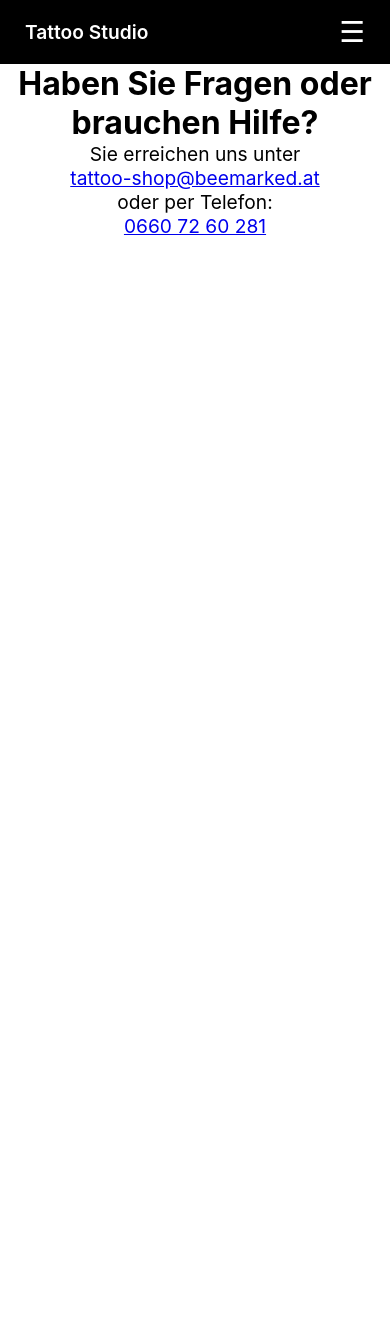
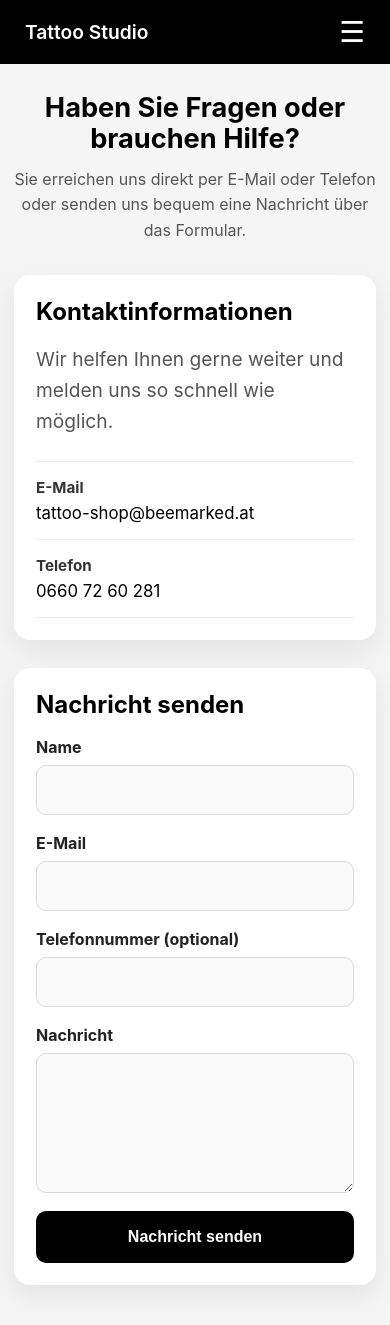
Before and after one commit to Ingenium-2409-SYP-Students/tattooshop_syp_ws25_KUML, a React (Vite) app in the folder frontend/: page /kontakt in a window 390 px wide. Before the commit the page ends 844 px from the top, so only its background shows below. Built offline with nearby package versions, Linux system fonts and the light colour scheme.

Commit message:
Verbesserung Design - kontakt, warenkorb, detailpage; Mocknachrichten - bei Kauf, Email und hinzufügen zu warenkorb, localstorage änderung - nach kauf löschen, Kontakt.css hinzugefügt,

```diff
--- a/frontend/src/DetailPage.css
+++ b/frontend/src/DetailPage.css
@@ -14,9 +14,12 @@
     grid-template-columns: 1.15fr 0.85fr;
     gap: 28px;
     align-items: start;
+
+    max-width: 1100px;
+    margin: 0 auto;
 }
 
-/* LINKS */
+
 .detail-left {
     display: flex;
     justify-content: center;
@@ -41,14 +44,13 @@
     border-radius: 12px;
 }
 
-/* RECHTS */
 .detail-right {
     display: flex;
     flex-direction: column;
     gap: 14px;
 
     padding: 18px;
-    background: #f6f6f6;     /* gleiche Farbe wie imageWrap */
+    background: #f6f6f6;
     border-radius: 14px;
 }
 
@@ -77,7 +79,6 @@
     font-weight: 800;
 }
 
-/* BUY ROW */
 .detail-buyRow {
     display: grid;
     grid-template-columns: 150px 1fr;
@@ -134,7 +135,6 @@
 .add-btn:active {
     transform: scale(0.98);
 }
-}
 
 .added-msg {
     margin: 0;
@@ -145,7 +145,6 @@
     font-weight: 600;
 }
 
-/* ACCORDION */
 .accordion {
     border: 1px solid #e6e6e6;
     border-radius: 12px;
@@ -215,7 +214,6 @@
     text-align: right;
 }
 
-/* RESPONSIVE */
 @media (max-width: 900px) {
     .detail-grid {
         grid-template-columns: 1fr;
--- /dev/null
+++ b/frontend/src/Kontakt.css
@@ -0,0 +1,191 @@
+.contact-page {
+    padding: 40px 20px 60px;
+    background: #f5f5f5;
+    min-height: calc(100vh - 80px);
+}
+
+.contact-container {
+    max-width: 1200px;
+    margin: 0 auto;
+}
+
+.contact-title {
+    margin: 0 0 12px;
+    text-align: center;
+    font-size: 2.4rem;
+    line-height: 1.15;
+}
+
+.contact-subtitle {
+    margin: 0 auto 32px;
+    text-align: center;
+    max-width: 760px;
+    color: #555;
+    font-size: 1.05rem;
+    line-height: 1.6;
+}
+
+.contact-grid {
+    display: grid;
+    grid-template-columns: 0.9fr 1.1fr;
+    gap: 28px;
+    align-items: start;
+}
+
+.contact-info-card,
+.contact-form-card {
+    background: #fff;
+    border-radius: 16px;
+    box-shadow: 0 10px 28px rgba(0, 0, 0, 0.08);
+    padding: 28px;
+}
+
+.contact-info-card h2,
+.contact-form-card h2 {
+    margin: 0 0 18px;
+    font-size: 1.5rem;
+}
+
+.contact-info-text {
+    margin: 0 0 24px;
+    color: #555;
+    line-height: 1.6;
+}
+
+.contact-info-item {
+    display: flex;
+    flex-direction: column;
+    gap: 6px;
+    padding: 16px 0;
+    border-top: 1px solid #ececec;
+}
+
+.contact-info-item:last-of-type {
+    border-bottom: 1px solid #ececec;
+}
+
+.contact-label {
+    font-size: 0.95rem;
+    font-weight: 700;
+    color: #333;
+}
+
+.contact-link {
+    color: #000;
+    text-decoration: none;
+    font-size: 1.05rem;
+    word-break: break-word;
+}
+
+.contact-link:hover {
+    text-decoration: underline;
+}
+
+.contact-form {
+    display: flex;
+    flex-direction: column;
+    gap: 18px;
+}
+
+.form-group {
+    display: flex;
+    flex-direction: column;
+    gap: 8px;
+}
+
+.form-group label {
+    font-weight: 700;
+    color: #222;
+}
+
+.form-group input,
+.form-group textarea {
+    width: 100%;
+    border: 1px solid #d9d9d9;
+    border-radius: 10px;
+    padding: 14px 16px;
+    font-size: 1rem;
+    font-family: inherit;
+    background: #fafafa;
+    outline: none;
+    transition: border-color 0.2s ease, background 0.2s ease;
+    box-sizing: border-box;
+}
+
+.form-group input:focus,
+.form-group textarea:focus {
+    border-color: #000;
+    background: #fff;
+}
+
+.form-group textarea {
+    resize: vertical;
+    min-height: 140px;
+}
+
+.contact-btn {
+    height: 52px;
+    border: 0;
+    border-radius: 10px;
+    background: #000;
+    color: #fff;
+    font-size: 1rem;
+    font-weight: 800;
+    cursor: pointer;
+    transition: background 0.2s ease, transform 0.2s ease;
+}
+
+.contact-btn:hover {
+    background: #222;
+}
+
+.contact-btn:active {
+    transform: scale(0.98);
+}
+
+@media (max-width: 900px) {
+    .contact-grid {
+        grid-template-columns: 1fr;
+    }
+
+    .contact-title {
+        font-size: 2rem;
+    }
+
+    .contact-info-card,
+    .contact-form-card {
+        padding: 22px;
+    }
+}
+
+@media (max-width: 600px) {
+    .contact-page {
+        padding: 28px 14px 40px;
+    }
+
+    .contact-title {
+        font-size: 1.7rem;
+    }
+
+    .contact-subtitle {
+        font-size: 1rem;
+    }
+}
+
+.contact-success {
+    padding: 30px;
+    border-radius: 12px;
+    background: #f3fff1;
+    border: 1px solid #c9f1c2;
+    text-align: center;
+}
+
+.contact-success h3 {
+    margin: 0 0 10px;
+    font-size: 1.4rem;
+}
+
+.contact-success p {
+    margin: 0;
+    color: #333;
+}
--- a/frontend/src/Kontakt.jsx
+++ b/frontend/src/Kontakt.jsx
@@ -1,26 +1,101 @@
 import Navbar from "./Navbar";
+import "./Kontakt.css";
+import { useState } from "react";
+
+
 
 const Kontakt = () => {
+    const [sent, setSent] = useState(false);
+
+    const handleSubmit = (e) => {
+        e.preventDefault();
+        setSent(true);
+    };
     return (
         <>
             <Navbar />
 
-            <main className="container">
-                <h1>Haben Sie Fragen oder brauchen Hilfe?</h1>
+            <main className="contact-page">
+                <div className="contact-container">
+                    <h1 className="contact-title">
+                        Haben Sie Fragen oder brauchen Hilfe?
+                    </h1>
 
-                <p>Sie erreichen uns unter</p>
+                    <p className="contact-subtitle">
+                        Sie erreichen uns direkt per E-Mail oder Telefon
+                        oder senden uns bequem eine Nachricht über das Formular.
+                    </p>
 
-                <a href="mailto:tattoo-shop@beemarked.at">
-                    tattoo-shop@beemarked.at
-                </a>
+                    <div className="contact-grid">
+                        <section className="contact-info-card">
+                            <h2>Kontaktinformationen</h2>
+                            <p className="contact-info-text">
+                                Wir helfen Ihnen gerne weiter und melden uns so schnell wie möglich.
+                            </p>
 
-                <p>oder per Telefon:</p>
+                            <div className="contact-info-item">
+                                <span className="contact-label">E-Mail</span>
+                                <a
+                                    className="contact-link"
+                                    href="mailto:tattoo-shop@beemarked.at"
+                                >
+                                    tattoo-shop@beemarked.at
+                                </a>
+                            </div>
 
-                <a href="tel:06607260281">
-                    0660 72 60 281
-                </a>
+                            <div className="contact-info-item">
+                                <span className="contact-label">Telefon</span>
+                                <a
+                                    className="contact-link"
+                                    href="tel:06607260281"
+                                >
+                                    0660 72 60 281
+                                </a>
+                            </div>
+                        </section>
+
+                        <section className="contact-form-card">
+                            <h2>Nachricht senden</h2>
+
+                            {!sent ? (
+                                <form className="contact-form" onSubmit={handleSubmit}>
+                                    <div className="form-group">
+                                        <label>Name</label>
+                                        <input type="text" required />
+                                    </div>
+
+                                    <div className="form-group">
+                                        <label>E-Mail</label>
+                                        <input type="email" required />
+                                    </div>
+
+                                    <div className="form-group">
+                                        <label>Telefonnummer (optional)</label>
+                                        <input type="tel" />
+                                    </div>
+
+                                    <div className="form-group">
+                                        <label>Nachricht</label>
+                                        <textarea rows="5" required />
+                                    </div>
+
+                                    <button type="submit" className="contact-btn">
+                                        Nachricht senden
+                                    </button>
+                                </form>
+                            ) : (
+                                <div className="contact-success">
+                                    <h3>Vielen Dank!</h3>
+                                    <p>
+                                        Danke für Ihre Nachricht.
+                                        Wir melden uns in Kürze bei Ihnen.
+                                    </p>
+                                </div>
+                            )}
+                        </section>
+                    </div>
+                </div>
             </main>
-
         </>
     );
 };
--- a/frontend/src/Warenkorb.css
+++ b/frontend/src/Warenkorb.css
@@ -197,3 +197,23 @@
         justify-content: center;
     }
 }
+.warenkorb-success {
+    background: #f3fff1;
+    border: 1px solid #c9f1c2;
+    border-radius: 18px;
+    padding: 3rem 2rem;
+    text-align: center;
+    box-shadow: 0 8px 24px rgba(0, 0, 0, 0.08);
+}
+
+.warenkorb-success h2 {
+    margin: 0 0 0.75rem 0;
+    font-size: 1.8rem;
+}
+
+.warenkorb-success p {
+    margin: 0;
+    color: #444;
+    font-size: 1.05rem;
+    line-height: 1.6;
+}
--- a/frontend/src/Warenkorb.jsx
+++ b/frontend/src/Warenkorb.jsx
@@ -1,6 +1,6 @@
 import { useEffect, useMemo, useState } from "react";
 import Navbar from "./Navbar";
-import { getCartItems, removeFromCart } from "./cartStorage.jsx";
+import { getCartItems, removeFromCart, clearCart } from "./cartStorage.jsx";
 import "./Warenkorb.css";
 
 const BACKEND_URL = "http://localhost:8080";
@@ -13,6 +13,7 @@ const formatPrice = (price) =>
 
 const Warenkorb = () => {
     const [cartItems, setCartItems] = useState([]);
+    const [orderSent, setOrderSent] = useState(false);
 
     useEffect(() => {
         setCartItems(getCartItems());
@@ -37,6 +38,12 @@ const Warenkorb = () => {
         setCartItems(updatedCart);
     };
 
+    const handleCheckout = () => {
+        clearCart();
+        setCartItems([]);
+        setOrderSent(true);
+    };
+
     return (
         <>
             <Navbar />
@@ -47,7 +54,14 @@ const Warenkorb = () => {
                     <p>Hier findest du alle Produkte, die du hinzugefügt hast.</p>
                 </div>
 
-                {cartItems.length === 0 ? (
+                {orderSent ? (
+                    <div className="warenkorb-success">
+                        <h2>Vielen Dank für Ihren Einkauf!</h2>
+                        <p>
+                            Ihre Artikel werden zeitnah versendet.
+                        </p>
+                    </div>
+                ) : cartItems.length === 0 ? (
                     <div className="warenkorb-empty">
                         <h2>Dein Warenkorb ist leer</h2>
                         <p>Füge ein Produkt hinzu, um es hier zu sehen.</p>
@@ -117,7 +131,10 @@ const Warenkorb = () => {
                                 <strong>{formatPrice(totalPrice)}</strong>
                             </div>
 
-                            <button className="checkout-btn">
+                            <button
+                                className="checkout-btn"
+                                onClick={handleCheckout}
+                            >
                                 Zur Kassa
                             </button>
                         </aside>
--- a/frontend/src/cartStorage.jsx
+++ b/frontend/src/cartStorage.jsx
@@ -54,3 +54,8 @@ export function removeFromCart(productId) {
     localStorage.setItem(CART_STORAGE_KEY, JSON.stringify(updatedCart));
     return updatedCart;
 }
+
+export function clearCart() {
+    localStorage.removeItem(CART_STORAGE_KEY);
+    return [];
+}
```
